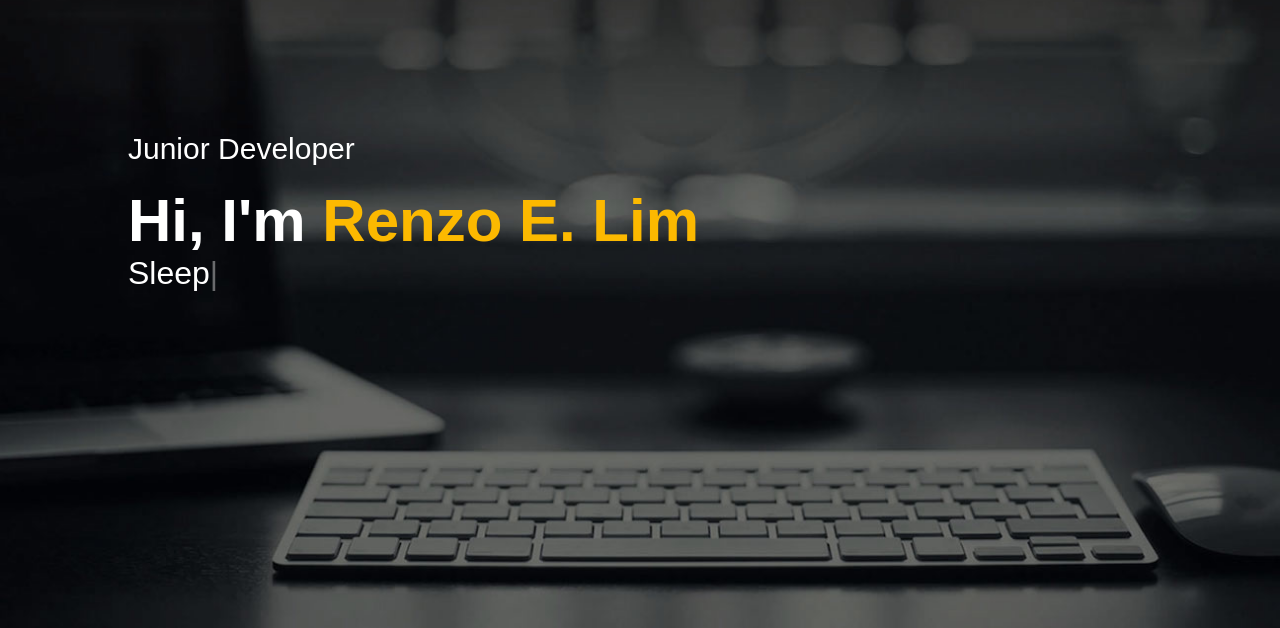
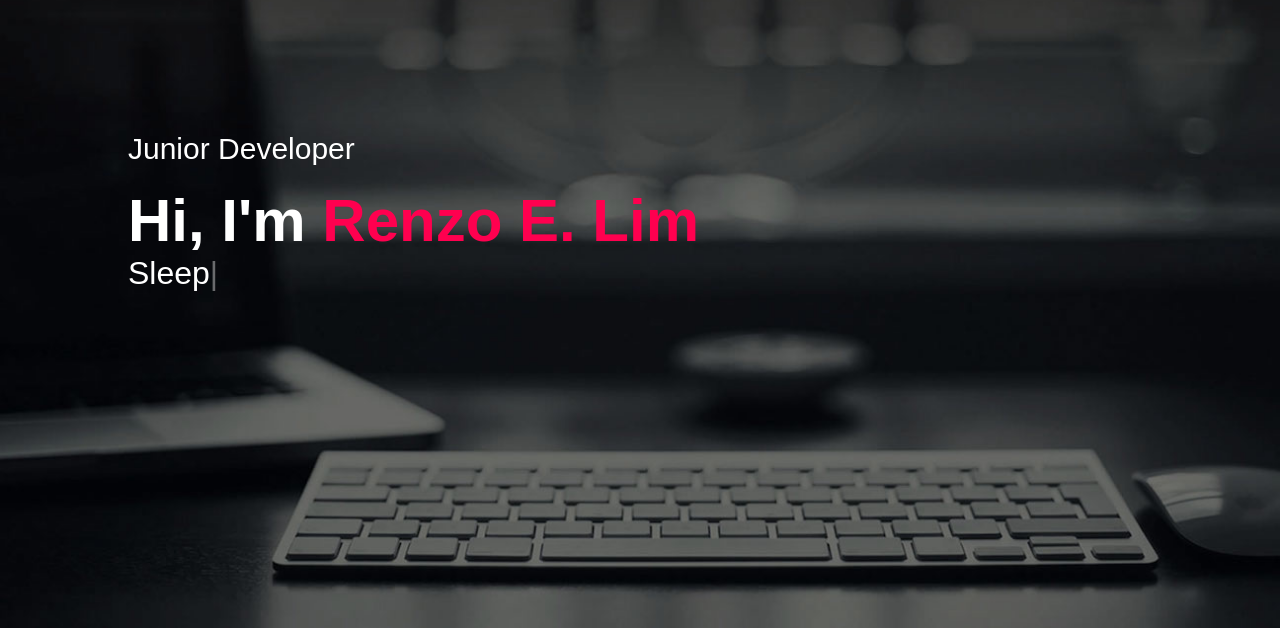
Before and after one commit to Renzolim394/Babu, a plain HTML site: page index.html in a window 1280 px wide. Shown: the part 172-800 px from the top of the page. Drawn offline with nearby package versions, Linux system fonts and the light colour scheme; some packages are replaced by stand-ins of ours; a script that the page names is missing.

Commit message:
Update main.css

```diff
--- a/main.css
+++ b/main.css
@@ -71,7 +71,7 @@ nav ul li a:hover::after{
     margin-top:20px;
  }
  .header-text h1 span{
-    color: #fcb900;
+    color: #ff004f;
  }
 .moving-text span{
     font-size: 32px;
```
